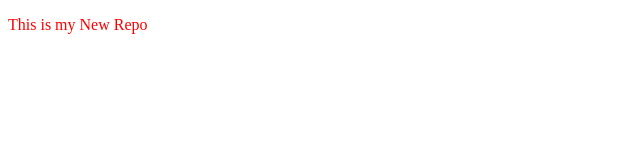
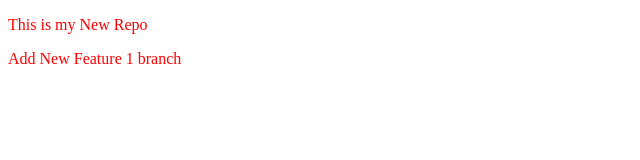
Before and after one commit to rohan-968308172315/localrepo, a plain HTML site: page index.html in a window 1280 px wide. Shown: the whole page, without its empty margins (0-640 px from the left). Drawn offline with Linux system fonts and the light colour scheme.

Commit message:
Add New feature

```diff
--- a/index.html
+++ b/index.html
@@ -8,5 +8,6 @@
 </head>
 <body>
     <p>This is my New Repo</p>
+    <p>Add New Feature 1 branch</p>
 </body>
 </html>
```
